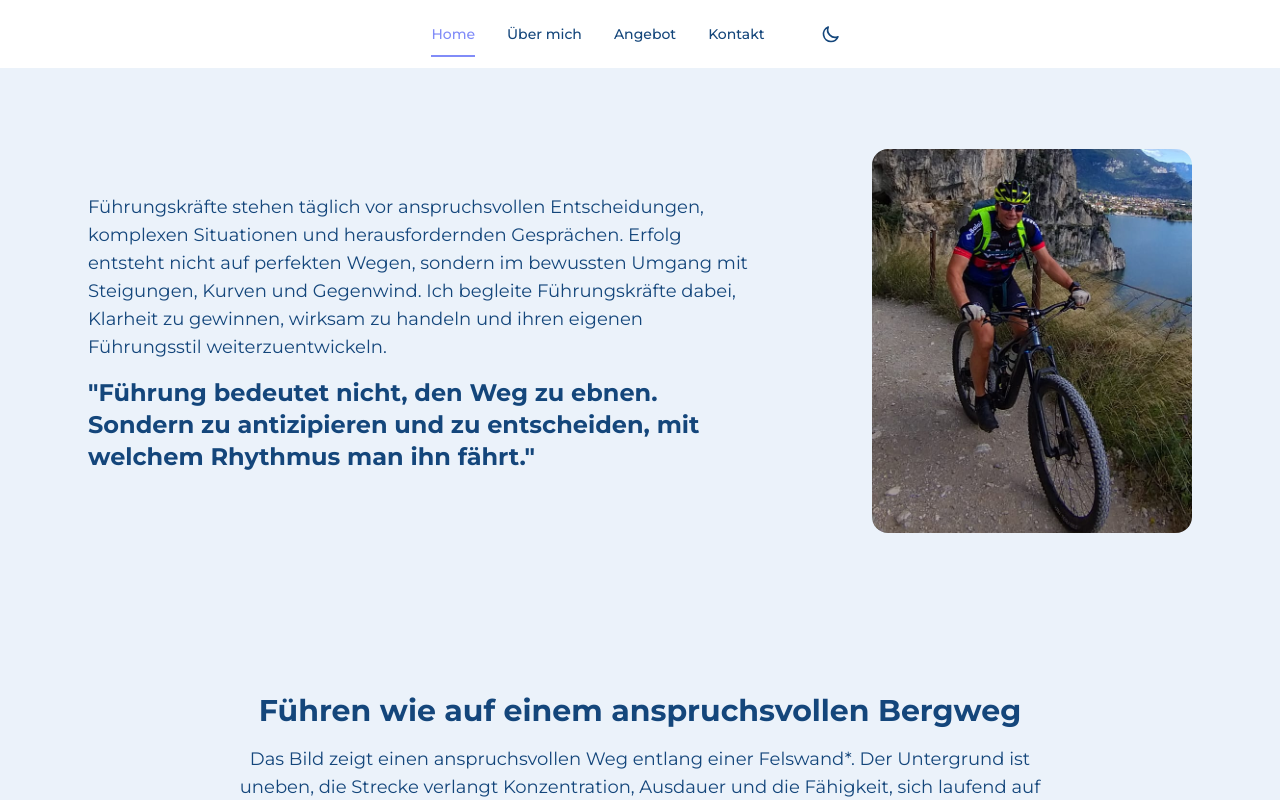
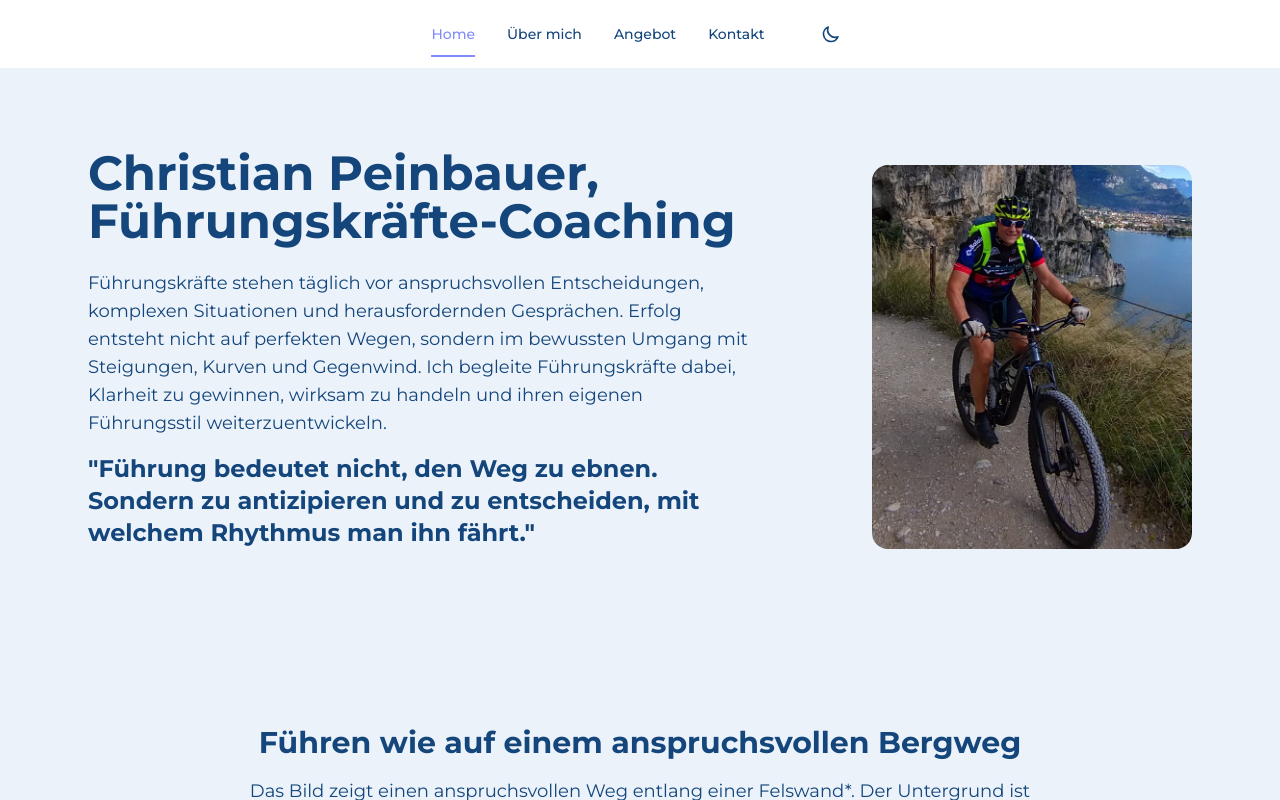
Before and after one commit to CoGomu/personalWebPage_CP, a Vue app: page / in a window 1280 px wide. Built offline with nearby package versions, Linux system fonts and the light colour scheme.

Commit message:
added home title

```diff
--- a/src/views/HomeView.vue
+++ b/src/views/HomeView.vue
@@ -4,6 +4,10 @@
     <section class="flex items-center justify-center bg-surface dark:bg-surface-dark">
       <div class="max-w-6xl mx-auto px-6 py-20 grid md:grid-cols-5 items-center">
         <div class="text-center md:text-left col-span-3">
+          <div class="text-3xl md:text-5xl font-bold text-primary dark:text-primary-dark mb-6">
+            <h1 class="">Christian Peinbauer, </h1>
+            <h1 class="">Führungskräfte-Coaching</h1>
+          </div>
           <p class="text-lg text-secondary dark:text-secondary-dark mb-4">
             Führungskräfte stehen täglich vor anspruchsvollen Entscheidungen, komplexen Situationen und
             herausfordernden Gesprächen. Erfolg entsteht nicht auf perfekten Wegen, sondern im bewussten
```
